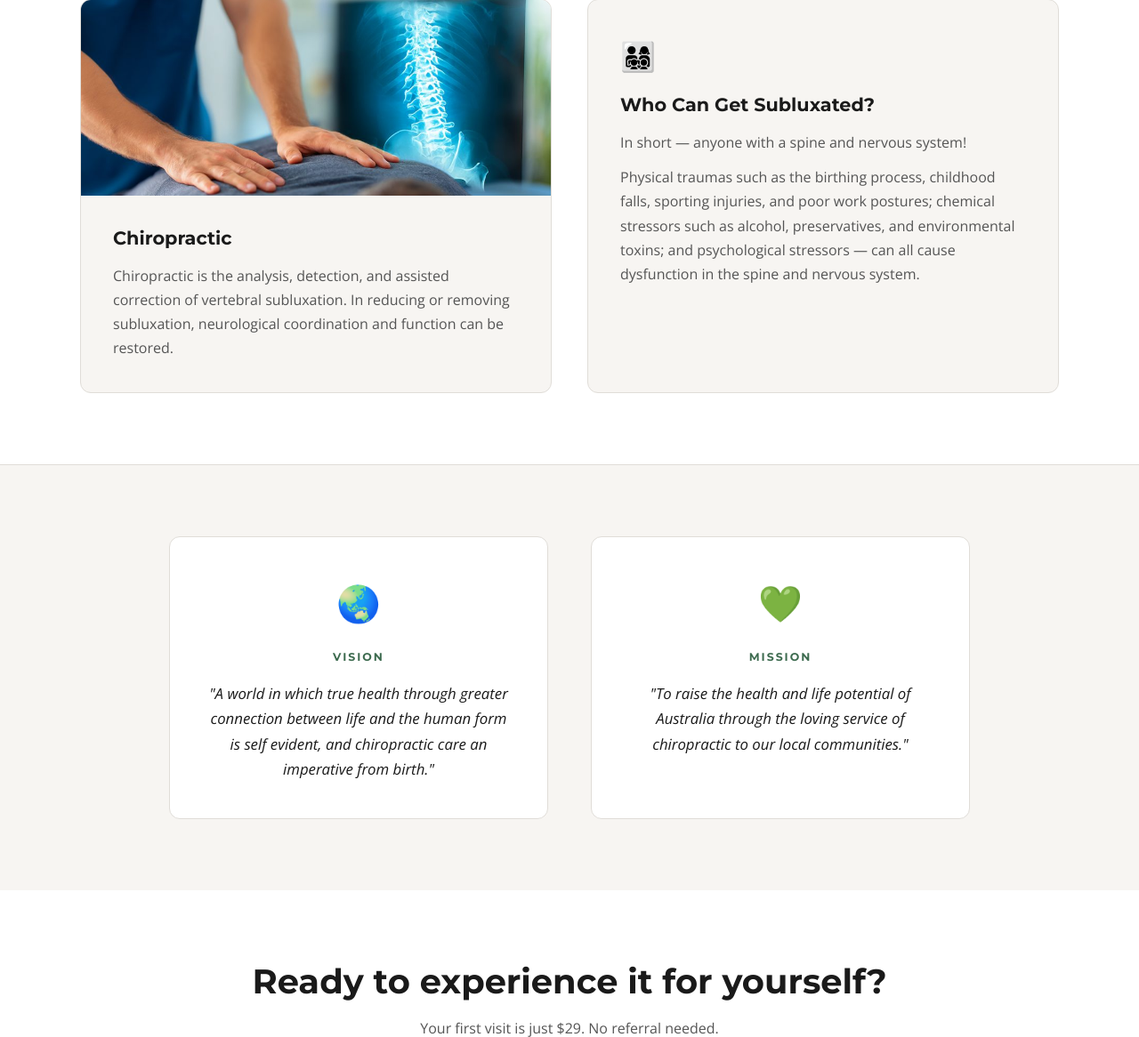
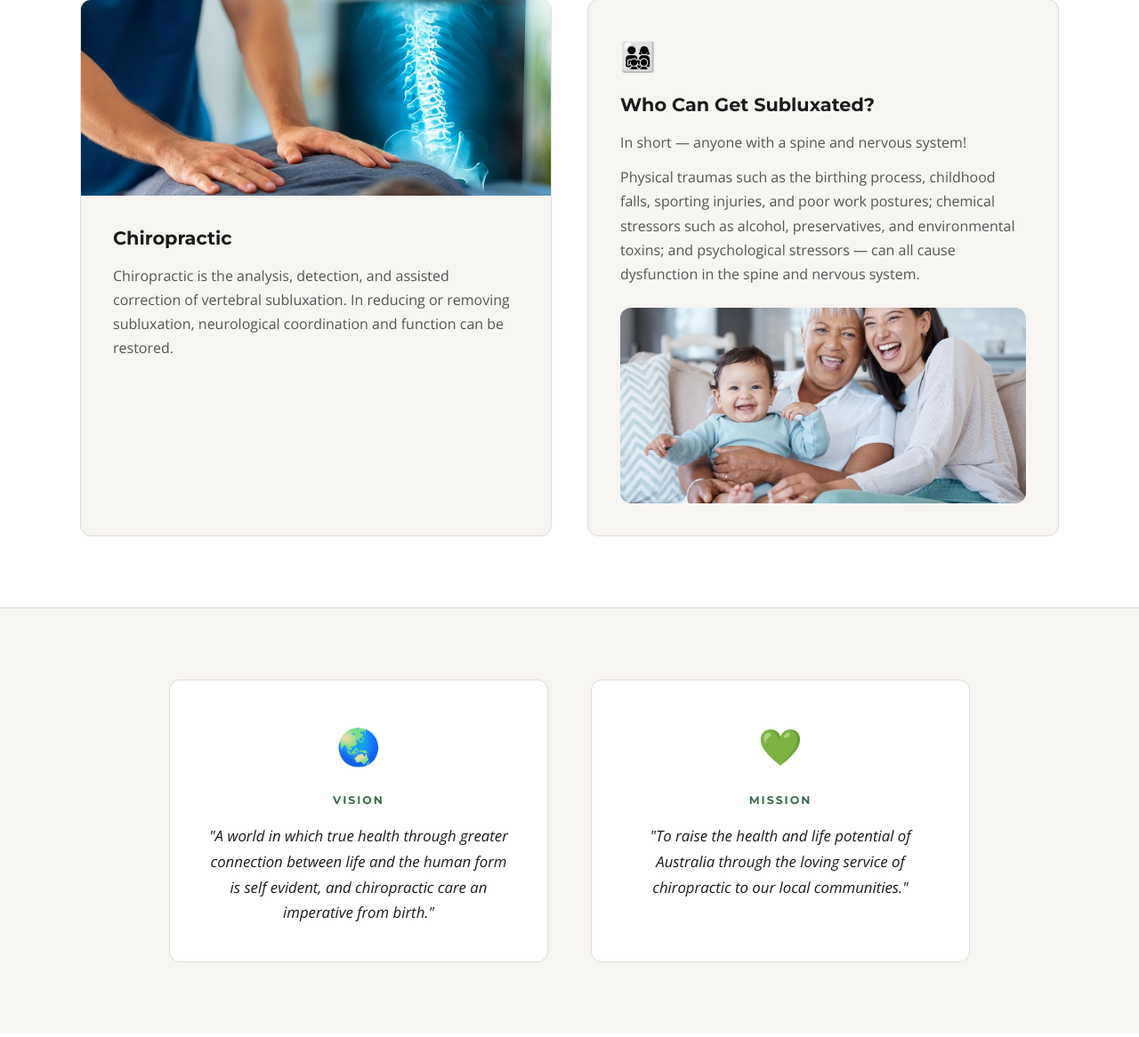
Before and after one commit to mymedsbot/valleyrising-web, a Flask app: page /about in a window 1280 px wide. Shown: the part 1017-2183 px from the top of the page at 89% size. Run offline with Flask 3, Linux system fonts and the light colour scheme.

Commit message:
Add family photo to 'Who Can Get Subluxated?' section on About page

```diff
--- a/templates/about.html
+++ b/templates/about.html
@@ -44,6 +44,7 @@
         <h2>Who Can Get Subluxated?</h2>
       <p>In short — anyone with a spine and nervous system!</p>
         <p>Physical traumas such as the birthing process, childhood falls, sporting injuries, and poor work postures; chemical stressors such as alcohol, preservatives, and environmental toxins; and psychological stressors — can all cause dysfunction in the spine and nervous system.</p>
+      <img src="{{ url_for('static', filename='images/subluxated-family.jpg') }}" alt="Three generations — grandmother, mother, and baby — all of whom can benefit from chiropractic care" style="width: 100%; max-width: 600px; border-radius: 12px; margin-top: 24px; display: block; margin-left: auto; margin-right: auto;">
       </div>
     </div>
 
```
Also changed, not shown: static/images/subluxated-family.jpg (added).
